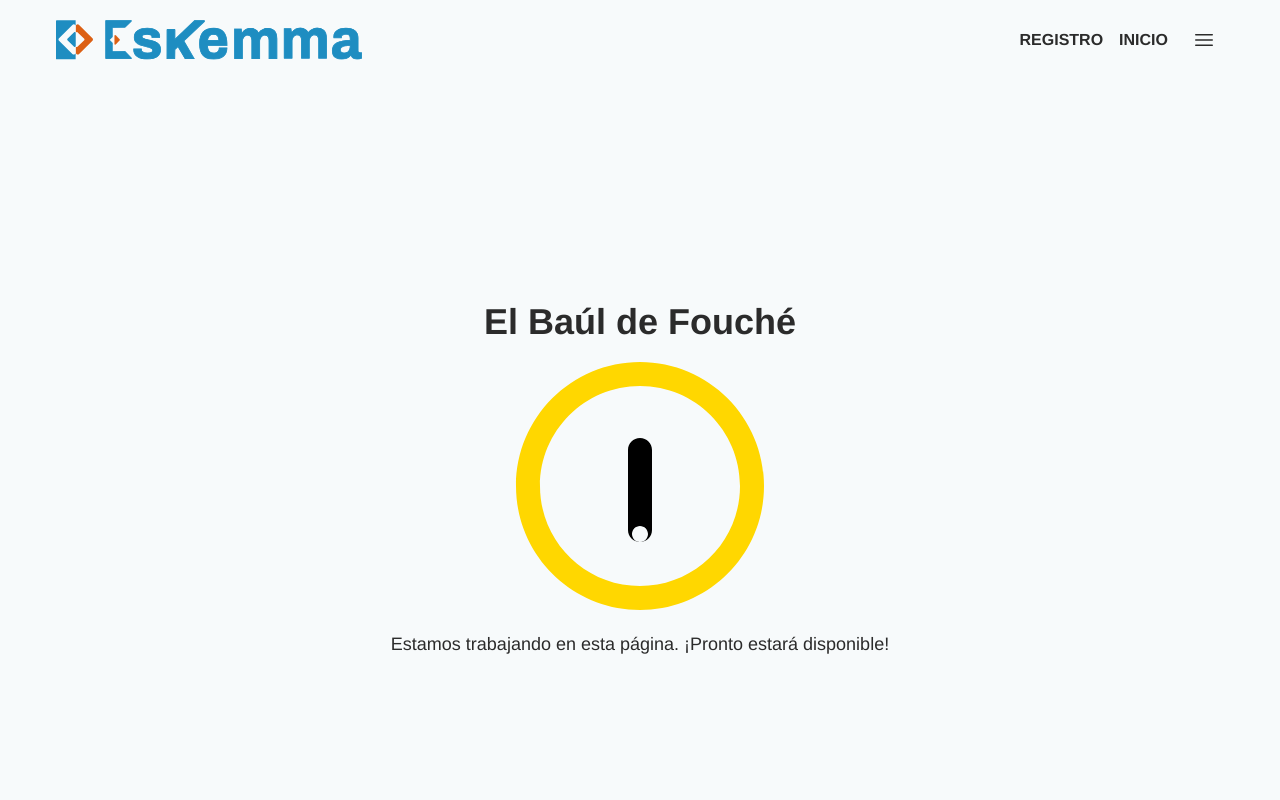
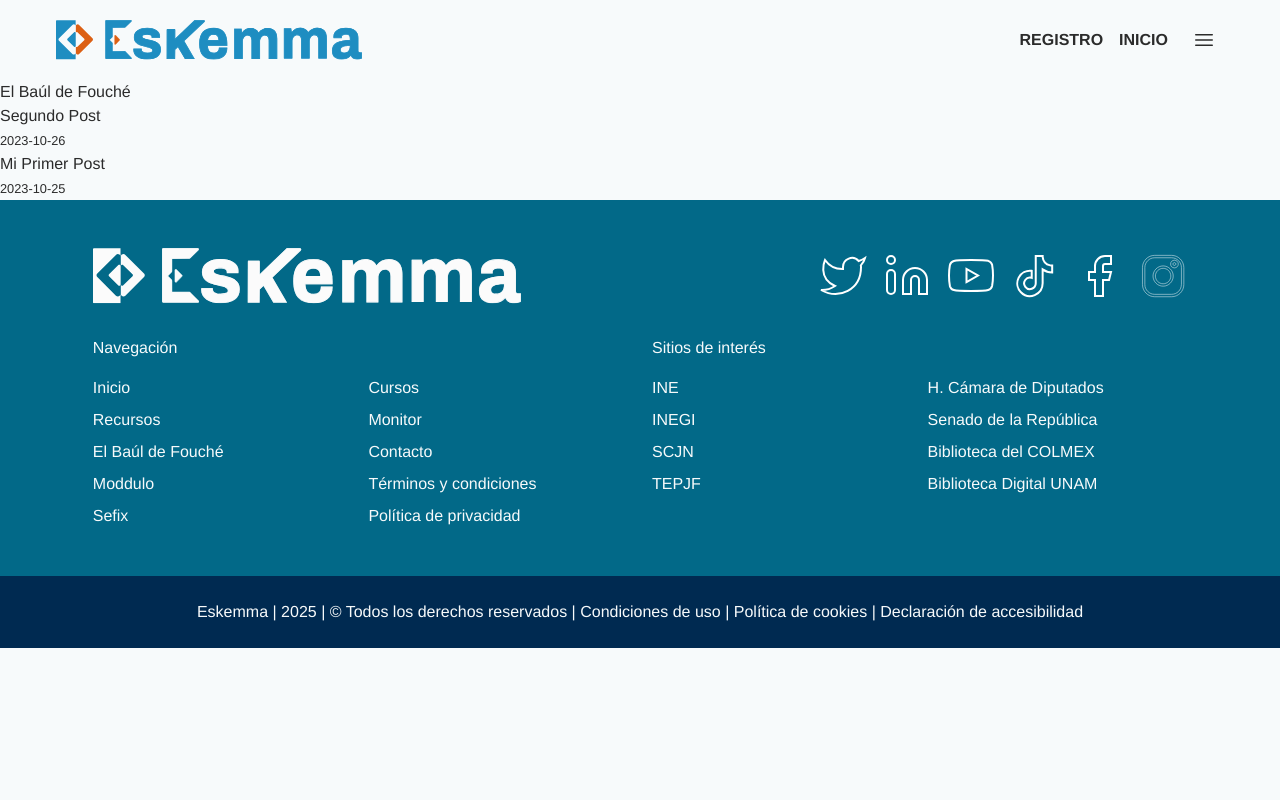
Before and after one commit to raulsansal/eskemma, a Next.js app: page /blog in a window 1280 px wide. Shown: the top 800 px of the page. Built offline with nearby package versions, Linux system fonts and the light colour scheme; no server answers.

Commit message:
25-07-06 Inicio blog. Configuración inicial para navegación.

```diff
--- /dev/null
+++ b/app/blog/[slug]/page.tsx
@@ -0,0 +1,26 @@
+// app/blog/[slug]/page.tsx
+
+import { getPostData } from '@/lib/posts';
+
+export default async function PostPage({ params }: { params: { slug: string } }) {
+  // Asegurarse de que `params.slug` sea tratado como asíncrono
+  const { slug } = await Promise.resolve(params);
+
+  // Obtener los datos del post usando el slug
+  const postData = await getPostData(slug);
+
+  return (
+    <div>
+      <h1>{postData.title}</h1>
+      <small>{postData.date}</small>
+      {/* Renderizar el contenido HTML del post */}
+      <article dangerouslySetInnerHTML={{ __html: postData.contentHtml }} />
+    </div>
+  );
+}
+
+// Generar rutas estáticas para los posts
+export async function generateStaticParams() {
+  const posts = await import('@/lib/posts').then((mod) => mod.getAllPostIds());
+  return posts;
+}
--- /dev/null
+++ b/app/blog/admin/blog/new/page.tsx
@@ -0,0 +1,45 @@
+import { redirect } from 'next/navigation';
+
+export default function NewPostPage() {
+  async function createPost(formData: FormData) {
+    'use server';
+
+    const title = formData.get('title');
+    const content = formData.get('content');
+
+    if (!title || !content) return;
+
+    // Guardar el post como archivo Markdown
+    const newPost = `---
+title: "${title}"
+date: "${new Date().toISOString().split('T')[0]}"
+author: "Admin"
+tags: []
+---
+
+${content}`;
+
+    const fs = require('fs');
+    const path = require('path');
+    const postsDirectory = path.join(process.cwd(), 'content', 'blog');
+    const fileName = `${Date.now()}.md`;
+    fs.writeFileSync(path.join(postsDirectory, fileName), newPost);
+
+    redirect('/blog');
+  }
+
+  return (
+    <form action={createPost}>
+      <h1>Crear Nuevo Post</h1>
+      <label>
+        Título:
+        <input type="text" name="title" required />
+      </label>
+      <label>
+        Contenido (Markdown):
+        <textarea name="content" required />
+      </label>
+      <button type="submit">Guardar</button>
+    </form>
+  );
+}
--- a/app/blog/page.tsx
+++ b/app/blog/page.tsx
@@ -1,5 +1,25 @@
-import UnderConstructionPage from "../components/UnderConstructionPage";
+// app/blog/page.tsx
+
+import Link from 'next/link';
+import { getSortedPostsData } from '@/lib/posts';
 
 export default function BlogPage() {
-  return <UnderConstructionPage title="El Baúl de Fouché" />;
+  // Usar getSortedPostsData para obtener una lista de posts
+  const posts = getSortedPostsData();
+
+  return (
+    <div>
+      <h1>El Baúl de Fouché</h1>
+      <ul>
+        {posts.map(({ id, title, date }) => (
+          <li key={id}>
+            <Link href={`/blog/${id}`}>
+              <h2>{title}</h2>
+            </Link>
+            <small>{date}</small>
+          </li>
+        ))}
+      </ul>
+    </div>
+  );
 }
--- /dev/null
+++ b/content/blog/post1.md
@@ -0,0 +1,8 @@
+---
+title: "Mi Primer Post"
+date: "2023-10-25"
+author: "John Doe"
+tags: ["tutorial", "nextjs"]
+---
+
+Este es el contenido de mi primer post en el blog. ¡Bienvenidos!
--- /dev/null
+++ b/content/blog/post2.md
@@ -0,0 +1,8 @@
+---
+title: "Segundo Post"
+date: "2023-10-26"
+author: "Jane Smith"
+tags: ["react", "frontend"]
+---
+
+Este es el segundo post. Aquí hablaremos sobre React.
--- /dev/null
+++ b/lib/posts.ts
@@ -0,0 +1,59 @@
+//lib/posts.ts
+
+import fs from 'fs';
+import path from 'path';
+import matter from 'gray-matter';
+// Importar remark y remark-html estáticamente
+import { remark } from 'remark';
+import html from 'remark-html';
+
+const postsDirectory = path.join(process.cwd(), 'content', 'blog');
+
+export function getSortedPostsData() {
+  const fileNames = fs.readdirSync(postsDirectory);
+
+  const allPostsData = fileNames.map((fileName) => {
+    const id = fileName.replace(/\.md$/, '');
+    const fullPath = path.join(postsDirectory, fileName);
+    const fileContents = fs.readFileSync(fullPath, 'utf8');
+    const matterResult = matter(fileContents);
+
+    return {
+      id,
+      title: matterResult.data.title ?? 'Sin título',
+      date: matterResult.data.date ?? 'Fecha desconocida',
+      ...matterResult.data,
+    };
+  });
+
+  return allPostsData.sort((a, b) => (a.date > b.date ? -1 : 1));
+}
+
+export function getAllPostIds() {
+  const fileNames = fs.readdirSync(postsDirectory);
+  return fileNames.map((fileName) => ({
+    params: {
+      slug: fileName.replace(/\.md$/, ''),
+    },
+  }));
+}
+
+export async function getPostData(slug: string) {
+  const fullPath = path.join(postsDirectory, `${slug}.md`);
+  const fileContents = fs.readFileSync(fullPath, 'utf8');
+  const matterResult = matter(fileContents);
+
+  // Convertir Markdown a HTML usando remark
+  const processedContent = await remark()
+    .use(html)
+    .process(matterResult.content);
+  const contentHtml = processedContent.toString();
+
+  return {
+    slug,
+    contentHtml,
+    title: matterResult.data.title ?? 'Sin título',
+    date: matterResult.data.date ?? 'Fecha desconocida',
+    ...matterResult.data,
+  };
+}
--- a/package.json
+++ b/package.json
@@ -11,9 +11,12 @@
   "dependencies": {
     "@heroicons/react": "^2.2.0",
     "firebase": "^11.8.1",
+    "gray-matter": "^4.0.3",
     "next": "15.3.1",
     "react": "^19.0.0",
-    "react-dom": "^19.0.0"
+    "react-dom": "^19.0.0",
+    "remark": "^15.0.1",
+    "remark-html": "^16.0.1"
   },
   "devDependencies": {
     "@tailwindcss/postcss": "^4.1.5",
```
Also changed, not shown: app/blog/admin/blog/edit/[id]/page.tsx (added), app/components/componentsBlog/BlogList.tsx (added), app/components/componentsBlog/BlogPost.tsx (added), 1 other file (tests, documents, lock files or other folders).
